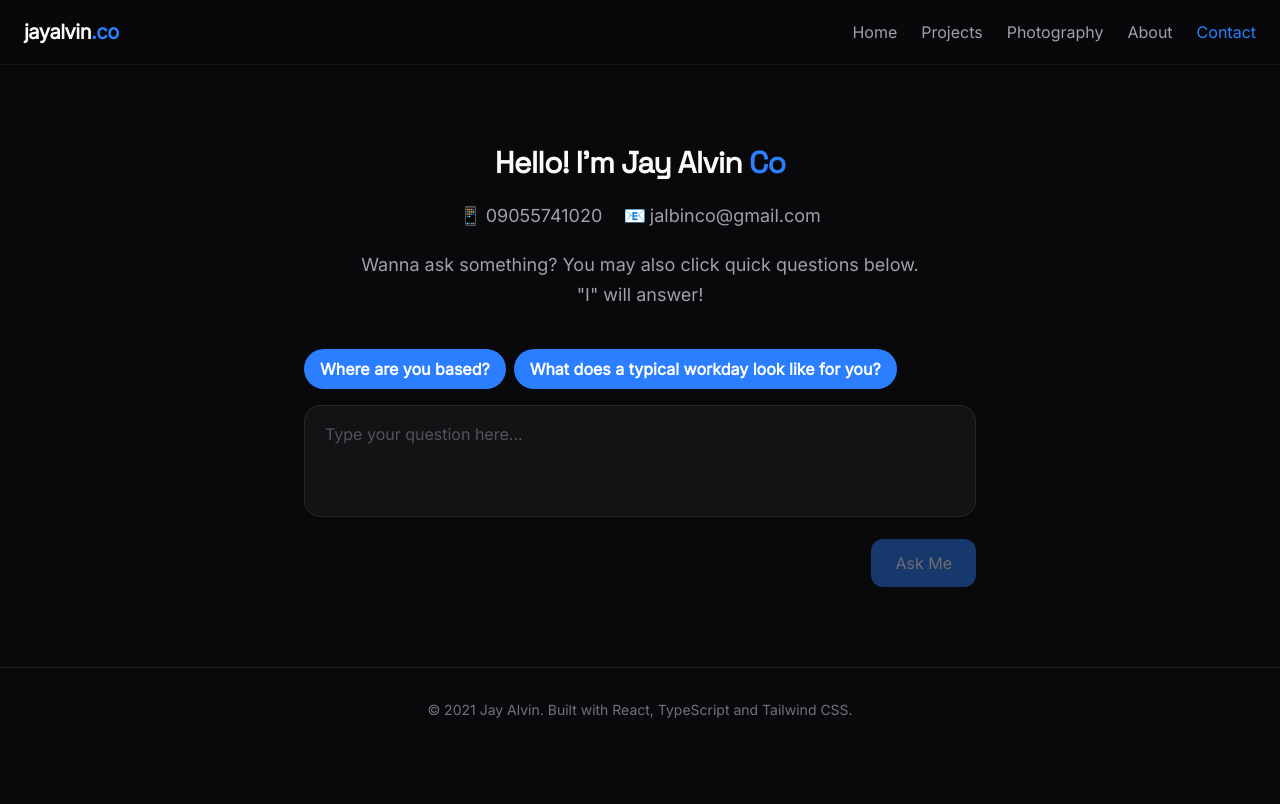
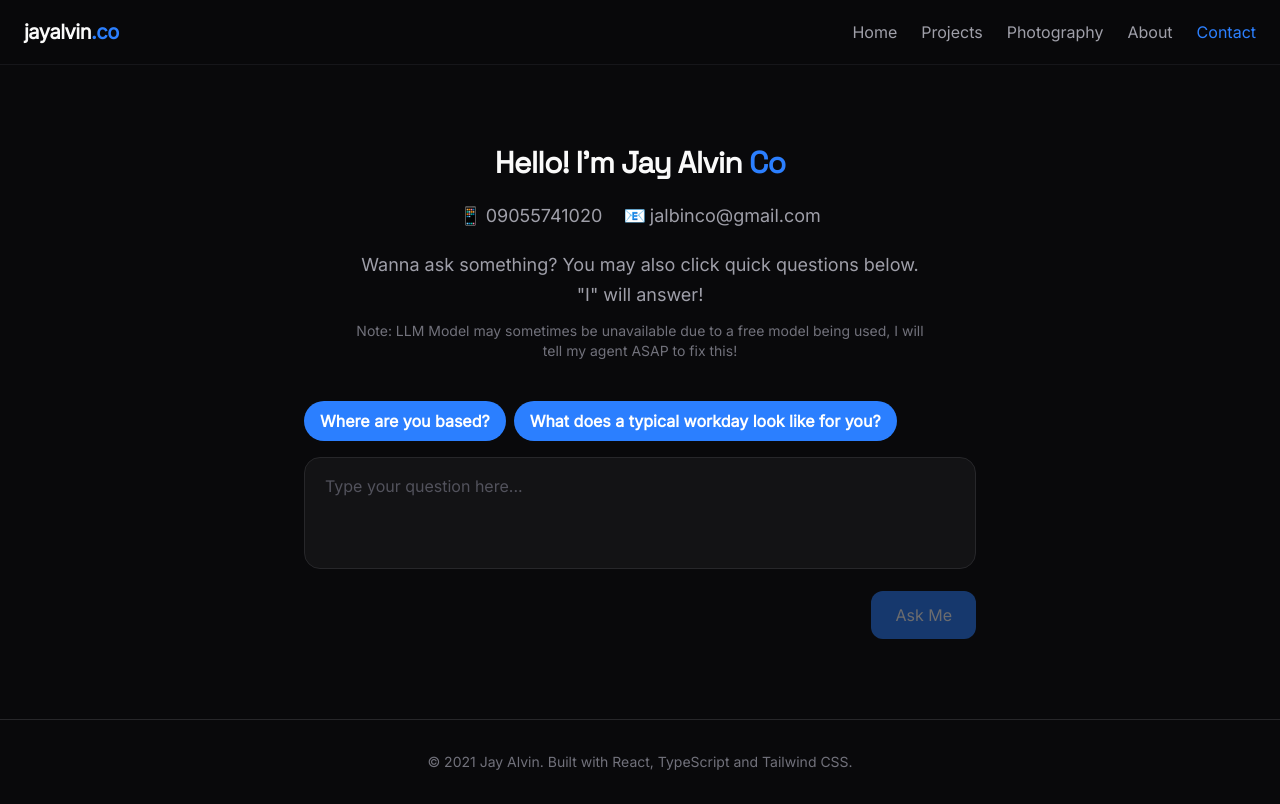
Before and after one commit to jalvinco/portfolio, a React app: page /contact in a window 1280 px wide. Built offline with nearby package versions, Linux system fonts and the light colour scheme; the HTML template or start-up script is replaced by a standard one.

Commit message:
add note

```diff
--- a/src/pages/Contact.tsx
+++ b/src/pages/Contact.tsx
@@ -177,6 +177,9 @@ function Contact() {
           <p className="mx-auto mt-5 max-w-xl text-lg leading-relaxed text-zinc-400">
             Wanna ask something? You may also click quick questions below. "I" will answer!
           </p>
+          <p className="mx-auto mt-3 max-w-xl text-sm text-zinc-500">
+            Note: LLM Model may sometimes be unavailable due to a free model being used, I will tell my agent ASAP to fix this!
+          </p>
         </div>
 
         <form onSubmit={handleSubmit}>
```
